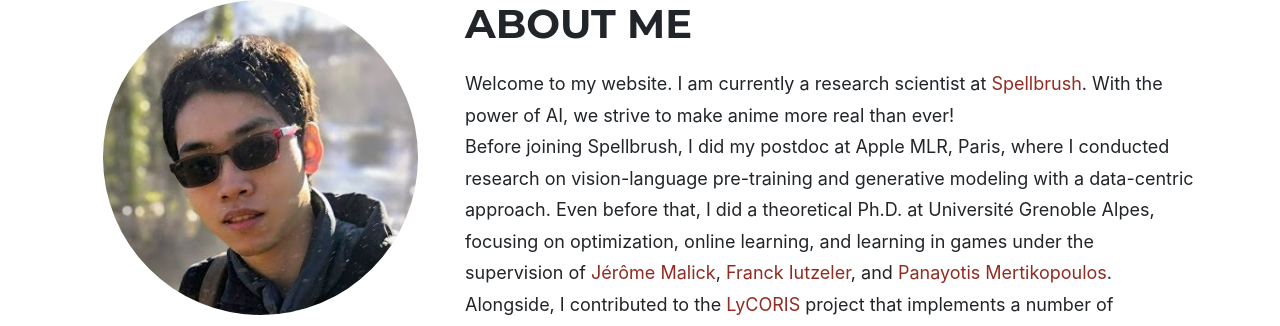
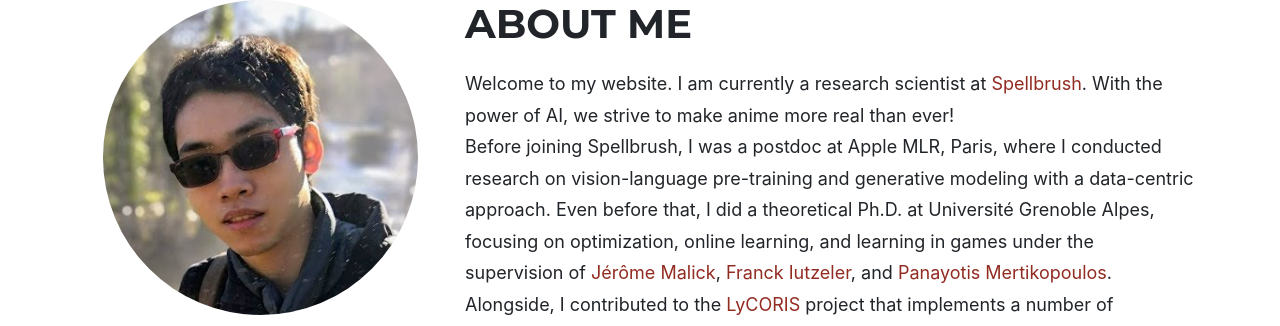
Before and after one commit to cyber-meow/cyber-meow.github.io, a Jekyll site: the page built from index.html, in a window 1280 px wide and 900 px high. Shown: the part 140-466 px from the top of the window. Built offline with Jekyll 4.4.1, drawn with Linux system fonts in a browser that asks for light colours; some web fonts are replaced.

Commit message:
fixup! about: Revise personal bio and highlight current focus

```diff
--- a/_data/sitetext.yml
+++ b/_data/sitetext.yml
@@ -6,7 +6,7 @@ about:
       "Welcome to my website. I am currently a research scientist at [Spellbrush](https://spellbrush.com/).
       With the power of AI, we strive to make anime more real than ever! <br>
 
-      Before joining Spellbrush, I did my postdoc at Apple MLR, Paris, where I conducted research on
+      Before joining Spellbrush, I was a postdoc at Apple MLR, Paris, where I conducted research on
       vision-language pre-training and generative modeling with a data-centric approach.
       Even before that, I did a theoretical Ph.D. at Université Grenoble Alpes,
       focusing on optimization, online learning, and learning in games
```
